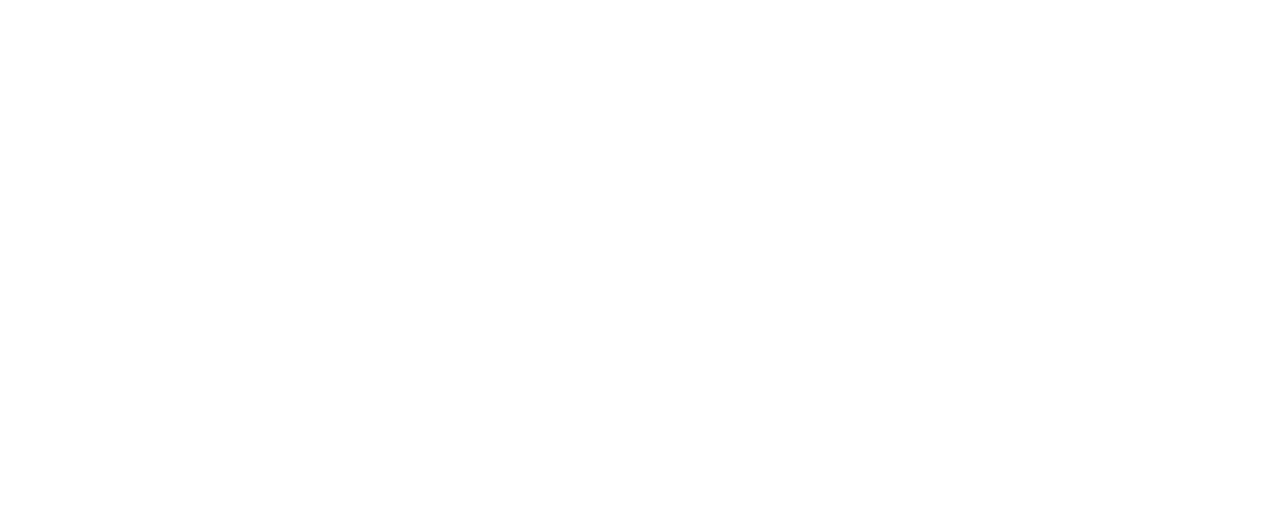
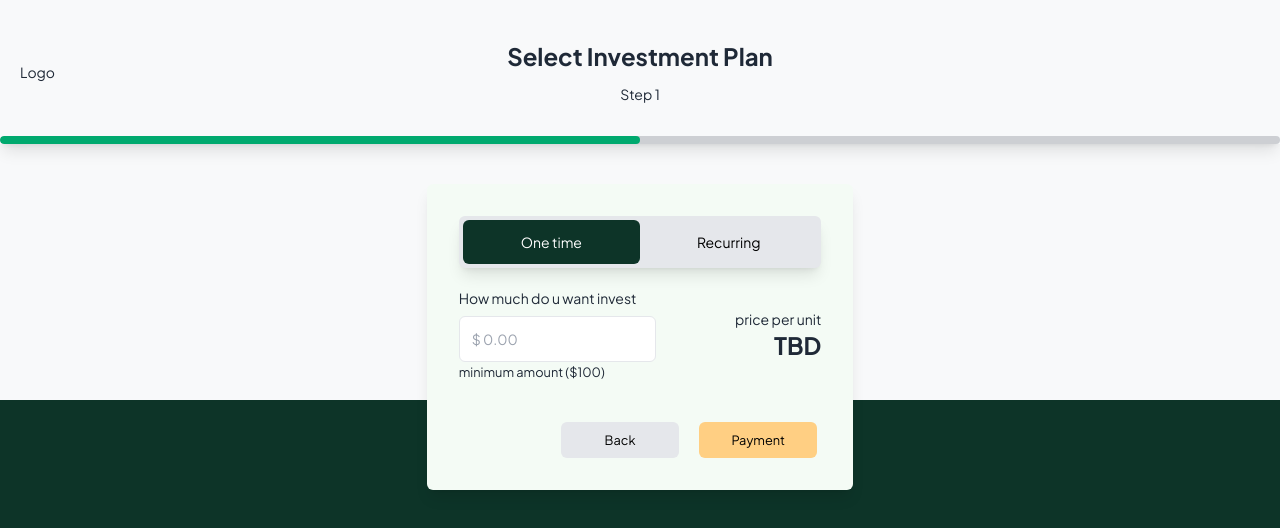
Before and after one commit to Neon-jeff/groo-frontend, a React (Vite) app: page /users/payment/payment-type in a window 1280 px wide. Before the commit this address had no page. Shown: the top 528 px of the page. Built offline with nearby package versions, Linux system fonts and the light colour scheme.

Commit message:
Payment page

```diff
--- a/src/App.jsx
+++ b/src/App.jsx
@@ -10,6 +10,7 @@ import AccountType from "./pages/profileUpdate/accountType";
 import Contact from "./pages/profileUpdate/contact";
 import SocialNumber from "./pages/profileUpdate/social";
 import Complete from "./pages/profileUpdate/complete";
+import InvestmentPlan from "./pages/payment/investmentPlan";
 
 function App() {
   const [count, setCount] = useState(0);
@@ -24,14 +25,18 @@ function App() {
           <AuthContextProvider>
             {" "}
             <Routes>
-              <Route path="/" Component={<Home/>} />
-              <Route path="/users/login" element={<Login/>} />
-              <Route path="/users/signup" element={<SignUp/>} />
-              <Route path="/users/dashboard" element={<Dashboard/>} />
-              <Route path="/users/verify/account-type" element={<AccountType/>} />
-              <Route path="/users/verify/contact" element={<Contact/>} />
-              <Route path="/users/verify/social" element={<SocialNumber/>} />
-              <Route path="/users/verify/complete" element={<Complete/>} />
+              <Route path="/" element={<Home />} />
+              <Route path="/users/login" element={<Login />} />
+              <Route path="/users/signup" element={<SignUp />} />
+              <Route path="/users/dashboard" element={<Dashboard />} />
+              <Route
+                path="/users/verify/account-type"
+                element={<AccountType />}
+              />
+              <Route path="/users/verify/contact" element={<Contact />} />
+              <Route path="/users/verify/social" element={<SocialNumber />} />
+              <Route path="/users/verify/complete" element={<Complete />} />
+              <Route path="/users/payment/payment-type" element={<InvestmentPlan />} />
             </Routes>
           </AuthContextProvider>
         </BrowserRouter>
--- /dev/null
+++ b/src/components/AuthComponents/selectField.jsx
@@ -0,0 +1,25 @@
+import React from 'react'
+
+export default function SelectField({
+  label,
+  name,
+  type,
+  placeholder = ` ${label?.toLowerCase()}`,
+  required = true,
+  options=[]
+}) {
+  return (
+    <div className="w-full">
+      <fieldset className="flex flex-col gap-2 ">
+        <label htmlFor="input">{label}</label>
+        <select name={name} id="" required={required} placeholder={placeholder} className='w-full border-[1px] p-3 rounded-md'>
+            {
+                options.map((item,index)=>(
+                    <option key={index} value={item?.toLowerCase()}>{item}</option>
+                ))
+            }
+        </select>
+      </fieldset>
+    </div>
+  );
+}
--- a/src/components/buttons/buttonDashboard.jsx
+++ b/src/components/buttons/buttonDashboard.jsx
@@ -1,11 +1,13 @@
 import React from 'react'
+import { useNavigate } from 'react-router-dom';
 
 export default function ButtonDBoard({ text = "Invest Now", width = "w-full", action }) {
+  let navigate=useNavigate()
   return (
     <button
       className={`${width} relative mt-5  h-14 hover:scale-95 transition duration-100 ease-in `}
       onClick={() => {
-        action();
+        navigate("/users/payment/payment-type")
       }}
     >
       <div className="absolute top-0 bg-secondary flex justify-center items-center text-black border-[1px] border-black w-full h-full rounded-xl">
--- a/src/components/dashboardComponents/AsideMobile.jsx
+++ b/src/components/dashboardComponents/AsideMobile.jsx
@@ -3,8 +3,9 @@ import ProfileCard from "./profileCard";
 import ButtonDBoard from "../buttons/buttonDashboard";
 import { IoCloseOutline } from "react-icons/io5";
 import { easeIn, easeOut, motion, AnimatePresence } from "framer-motion";
-import { Link } from "react-router-dom";
+import { Link, useNavigate } from "react-router-dom";
 export default function AsideMobile({ show, setShow }) {
+  let navigate=useNavigate()
   return (
     <>
       {show && (
@@ -49,7 +50,7 @@ export default function AsideMobile({ show, setShow }) {
               </Link>
             </div>
           </div>
-          <ButtonDBoard width="w-full max-sm:w-1/2" />
+          <ButtonDBoard  width="w-full max-sm:w-1/2" />
         </motion.div>
       )}
     </>
--- a/src/components/dashboardComponents/SideNav.jsx
+++ b/src/components/dashboardComponents/SideNav.jsx
@@ -1,5 +1,5 @@
 import React from 'react'
-import { Link } from 'react-router-dom'
+import { Link, useNavigate } from 'react-router-dom'
 import { MdDashboard } from "react-icons/md";
 import { RiAccountCircleFill } from "react-icons/ri";
 import { MdEmail } from "react-icons/md";
@@ -8,6 +8,7 @@ import { IoLogOut } from "react-icons/io5";
 import { RiBankCardFill } from "react-icons/ri";
 
 export default function SideNav() {
+  let navigate=useNavigate()
         const iconProps = {
           size: 30,
         };
@@ -29,7 +30,7 @@ export default function SideNav() {
           Account
         </Link>
       </ul>
-      <ButtonDBoard />
+      <ButtonDBoard action={()=>{console.log("Baby");}}/>
       <Link className="flex items-center gap-5 w-full text-secondary">
         <MdEmail {...iconProps} />
         Contact Us
--- /dev/null
+++ b/src/pages/payment/investmentPlan.jsx
@@ -0,0 +1,96 @@
+import React, { useState } from 'react'
+import FieldSet from "../../components/AuthComponents/fieldSet";
+import { Link } from "react-router-dom";
+import { faL } from '@fortawesome/free-solid-svg-icons';
+import SelectField from '../../components/AuthComponents/selectField';
+
+export default function InvestmentPlan() {
+    let [oneTime,setonetime]= useState(true)
+  return (
+    <div className=" flex flex-col gap-10 items-center justify-center text-sm pb-10 bg-[#f8f9fa] ">
+      <div className="fixed left-0 bottom-0 w-full bg-primary h-1/2 max-sm:h-1/2 "></div>
+      <div className=" py-10 relative shadow-lg w-full max-sm:px-0 justify-center flex flex-col max-sm:gap-5 text-center">
+        <p className="absolute left-5 max-sm:static">Logo</p>
+        <div>
+          <h1 className="text-2xl font-semibold pb-3 ">
+            Select Investment Plan
+          </h1>
+          <p>Step 1</p>
+        </div>
+        <progress
+          className="progress progress-success  w-full absolute bottom-0"
+          value={50}
+          max="100"
+        ></progress>
+      </div>
+      <div className="flex w-full justify-center max-sm:px-5 gap-10 max-sm:mt-5 ">
+        <div className="z-[1] w-full lg:w-1/3 flex flex-col items-center   gap-5 lg:p-8 bg-saltpan-50 p-5 rounded-md shadow-lg ">
+          {/* toggle plan */}
+          <div className="flex bg-gray-200 p-1 shadow-lg rounded-md w-full">
+            <p
+              className={`w-1/2 text-center cursor-pointer ${
+                oneTime
+                  ? "bg-primary text-white p-3 rounded-md"
+                  : "bg-transparent text-black p-3"
+              }`}
+              onClick={() => {
+                setonetime(true);
+              }}
+            >
+              One time
+            </p>
+            <p
+              className={`w-1/2 text-center cursor-pointer ${
+                !oneTime
+                  ? "bg-primary text-white p-3 rounded-md"
+                  : "bg-transparent text-black p-3"
+              }`}
+              onClick={() => {
+                setonetime(false);
+              }}
+            >
+              Recurring
+            </p>
+          </div>
+          {/* Price addition */}
+          <div className="flex w-full justify-between items-center">
+            <div>
+              <FieldSet
+                label={"How much do u want invest"}
+                type={"number"}
+                name={"amount"}
+                placeholder="$ 0.00"
+              />
+              <p className="text-[.8rem]">minimum amount ($100)</p>
+            </div>
+            <div>
+              <p>price per unit</p>
+              <h1 className="text-2xl text-end font-bold">TBD</h1>
+            </div>
+          </div>
+          {
+            !oneTime&&(
+                <div className='self-start  w-1/2 max-sm:w-full' >
+                    <SelectField options={["Monthly","Quaterly"]} name={"frequency"} label={"Frequency"}/>
+                </div>
+            )
+          }
+          <div className="z-[1] px-1 flex w-full text-[.8rem] mt-5 max-sm:gap-5 justify-end gap-5">
+            <Link
+              className="text-black text-center z-[1] bg-gray-200 w-1/3 max-sm:w-1/2 lg:p-2 p-3 rounded-md"
+              to={"/users/dashboard"}
+            >
+              Back
+            </Link>
+            <Link
+              to={"/users/verify/complete"}
+              className="text-black z-[1] bg-secondary w-1/3 max-sm:w-1/2 text-center p-3 lg:p-2 rounded-md "
+            >
+              Payment
+            </Link>
+          </div>
+        </div>
+      </div>
+    </div>
+  );
+}
```
